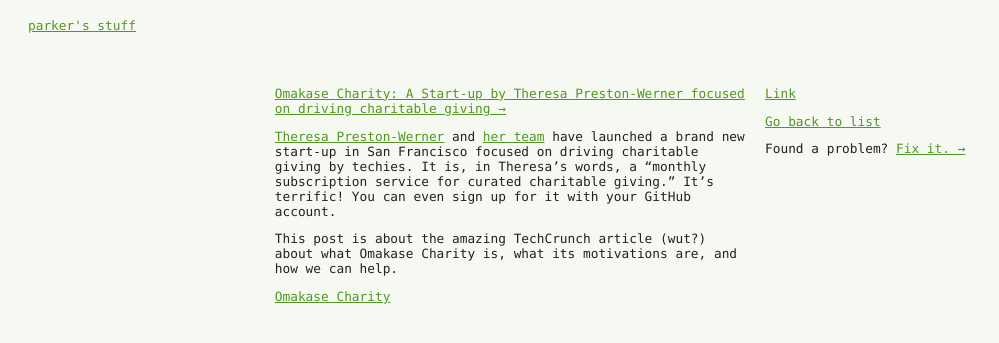
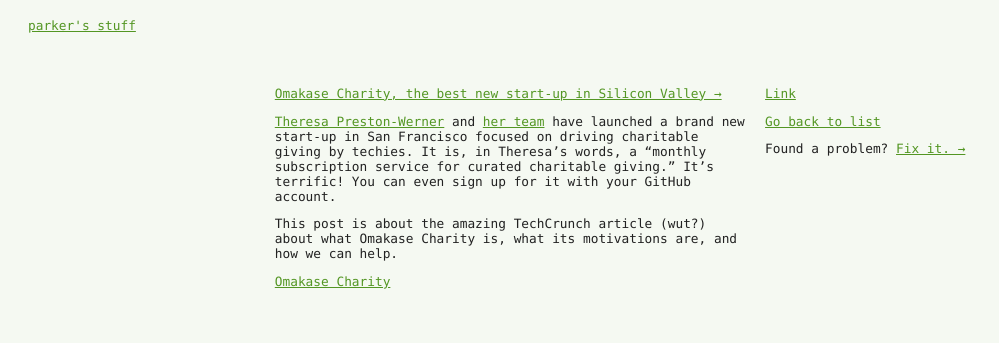
Before and after one commit to parkr/stuff, a Jekyll site: the page built from _posts/2013-11-27-omakase-charity.markdown, in a window 1280 px wide. Shown: the top 343 px of the page, without its empty margins (0-999 px from the left). Built offline with Jekyll 4.4.1, drawn with Linux system fonts in a browser that asks for light colours; Markdown is read by kramdown in place of the engine named in the settings; comment, search, counter and statistics services are not loaded.

Commit message:
Better title for post on Omakase Charity

```diff
--- a/_posts/2013-11-27-omakase-charity.markdown
+++ b/_posts/2013-11-27-omakase-charity.markdown
@@ -1,6 +1,6 @@
 ---
 layout: post
-title: "Omakase Charity: A Start-up by Theresa Preston-Werner focused on driving charitable giving"
+title: "Omakase Charity, the best new start-up in Silicon Valley"
 date: 2013-11-27 22:43:25 -0500
 external-url: http://techcrunch.com/2013/11/27/omakase-charity-tech-industry/
 ---
```
